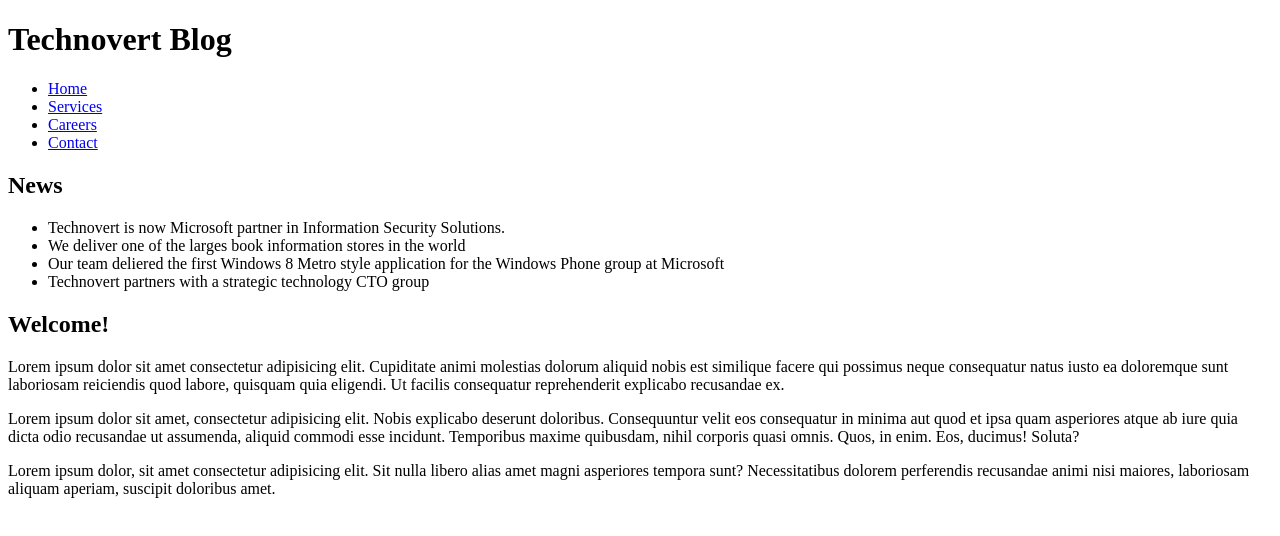
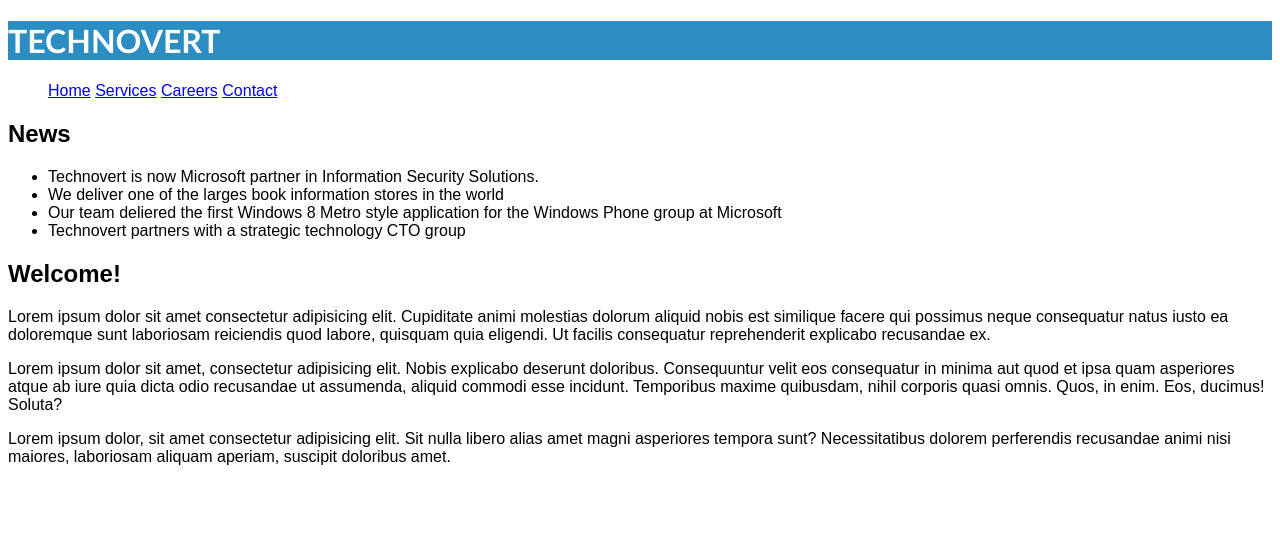
Before and after one commit to notshriram/technovert-blog-task, a plain HTML site: page index.html in a window 1280 px wide. Drawn offline with Linux system fonts and the light colour scheme.

Commit message:
Fix Title and navt

```diff
--- a/index.html
+++ b/index.html
@@ -12,7 +12,7 @@
 <body>
     <div class="container">
         <header>
-            <h1 class="logo">Technovert Blog</h1>
+            <h1 class="logo">Technovert</h1>
         </header>
         <nav>
             <ul>
@@ -36,7 +36,7 @@
                 </ul>
             </section>
         </article>
-        <article>
+        <article class="blog">
             <header>
                 <h2 class='article-title'>Welcome!</h2>
             </header>
--- a/style.css
+++ b/style.css
@@ -0,0 +1,13 @@
+*{
+    font-family: sans-serif;
+}
+
+.logo{
+    font-family: 'Trebuchet MS', 'Lucida Sans Unicode', 'Lucida Grande', 'Lucida Sans', Arial, sans-serif;
+    text-transform: uppercase;
+    background-color: rgb(43,141,194);
+    color: white;
+}
+nav ul li{
+    display: inline-block;
+}
```
